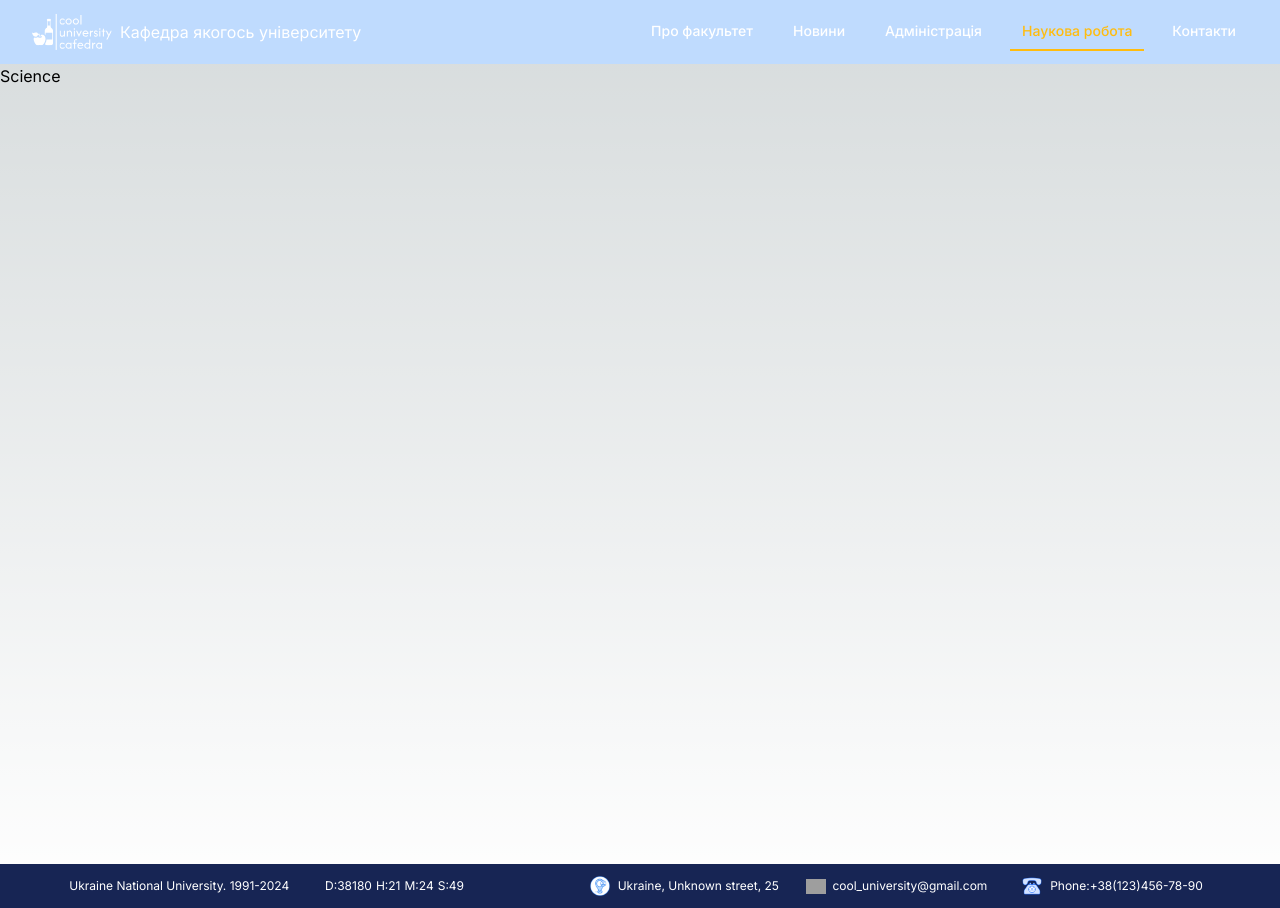
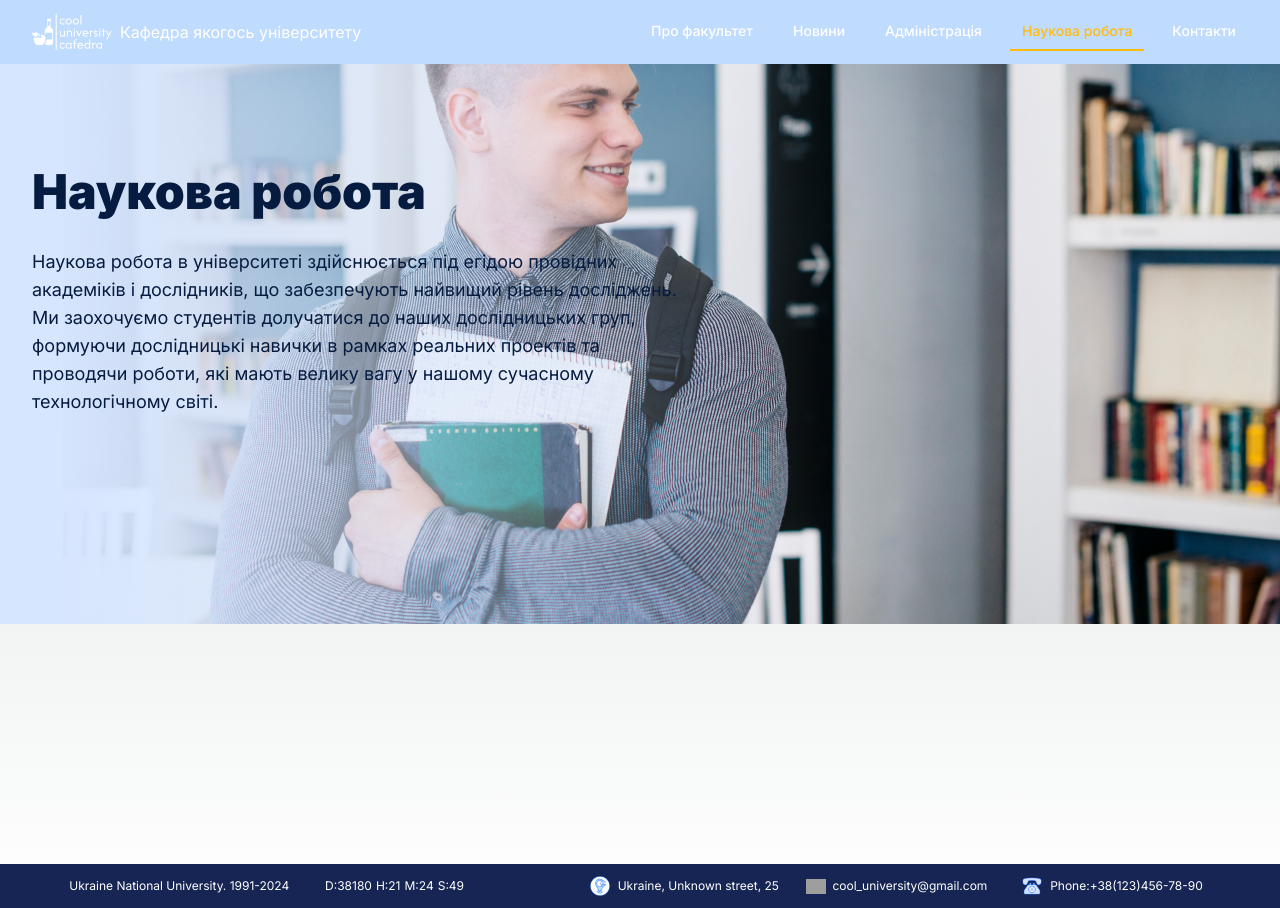
Before and after one commit to tideee2/cafedra, a Next.js app: page /science in a window 1280 px wide. Built offline with nearby package versions, Linux system fonts and the light colour scheme; grey boxes are pictures that could not be loaded.

Commit message:
add science page header, refactor common header component

```diff
--- a/eslint.config.js
+++ b/eslint.config.js
@@ -61,6 +61,7 @@ module.exports = antfu(
       'regexp/no-unused-capturing-group': 'off',
       'curly': 'off',
       'simple-import-sort/exports': 'error',
+      'no-console': 'off',
     },
   },
 )
--- a/src/app/globals.css
+++ b/src/app/globals.css
@@ -31,3 +31,7 @@ body {
     text-wrap: balance;
   }
 }
+
+:root {
+  --image-url: ''
+}
--- a/src/app/page.tsx
+++ b/src/app/page.tsx
@@ -1,10 +1,11 @@
-import MainHeaderContent from '@/components/main_page/main-header'
+import MainHeaderContent from '@/components/main_page/common-header'
 import MainPageContent from '@/components/main_page/main-page-content'
+import { mainPageHeaderInfo } from '@/constants/header'
 
 export default function Home() {
   return (
     <>
-      <MainHeaderContent />
+      <MainHeaderContent props={mainPageHeaderInfo} />
       <MainPageContent />
     </>
   )
--- a/src/app/science/page.tsx
+++ b/src/app/science/page.tsx
@@ -1,3 +1,13 @@
+// todo get this data from server
+'use client'
+
+import CommonHeaderContent from '@/components/main_page/common-header'
+import { sciencePageHeaderInfo } from '@/constants/header'
+
 export default function SciencePage() {
-  return <h1>Science</h1>
+  return (
+    <>
+      <CommonHeaderContent props={sciencePageHeaderInfo} />
+    </>
+  )
 }
--- /dev/null
+++ b/src/components/main_page/common-header.tsx
@@ -0,0 +1,28 @@
+// todo get this data from server
+'use client'
+
+import type { IHeaderInfo } from '@/interfaces/header-interfaces'
+
+export default function CommonHeaderContent({ props }: { props: IHeaderInfo }) {
+  console.log(props)
+  return (
+    <>
+      <section
+        className="bg-secondary-bg md:bg-[image:var(--image-url)] bg-no-repeat bg-right-bottom bg-none"
+        // @ts-expect-error todo find how fix error with custom css props
+        style={{ '--image-url': `url(${props.img})` }}
+      >
+        <div className="mx-auto max-w-7xl px-2 sm:px-6 lg:px-8 py-[104px] h-auto min-h-[35rem] ">
+          <div className="flex flex-col justify-between max-w-[650px]">
+            <h1 className="font-black text-5xl mb-8 text-text-primary">{props.title}</h1>
+            {
+              props.descriptionItems.map((item, index) => (
+                <p className="text-text-primary text-lg mb-3 last:mb-0" key={index}>{item.text}</p>
+              ))
+            }
+          </div>
+        </div>
+      </section>
+    </>
+  )
+}
--- a/src/components/main_page/main-header.tsx
+++ /dev/null
@@ -1,30 +0,0 @@
-// todo get this data from server
-const mainPageHeaderInfo = {
-  title: 'Вітаємо на факультеті комп\'ютерних наук та технологій',
-  descriptionItems: [
-    {
-      text: 'Факультет зосереджено на підготовці фахівців з глибоким розумінням програмування, системного аналізу і дизайну інтерфейсу.',
-    },
-    {
-      text: 'По завершенню навчання наші студенти будуть досконало володіти сучасними технологіями ІТ, мати здатність до аналітичного мислення, розуміння принципів проектування та імплементації програмного забезпечення, а також здатність адаптуватися до швидко змінюваних тенденцій у сфері ІТ.',
-    },
-  ],
-}
-export default function MainHeaderContent() {
-  return (
-    <>
-      <section className="bg-secondary-bg md:bg-[url('/images/header-bg.png')] bg-no-repeat bg-right-bottom bg-none">
-        <div className="mx-auto max-w-7xl px-2 sm:px-6 lg:px-8 py-[104px] h-auto min-h-[20rem] ">
-          <div className="flex flex-col justify-between max-w-[650px]">
-            <h1 className="font-black text-5xl mb-8 text-text-primary">{mainPageHeaderInfo.title}</h1>
-            {
-              mainPageHeaderInfo.descriptionItems.map((item, index) => (
-                <p className="text-text-primary text-lg mb-3 last:mb-0" key={index}>{item.text}</p>
-              ))
-            }
-          </div>
-        </div>
-      </section>
-    </>
-  )
-}
--- a/src/constants/header.ts
+++ b/src/constants/header.ts
@@ -1,4 +1,5 @@
 import type { IHeaderLink } from '@/interfaces/headerLink'
+import type { IHeaderInfo } from '@/interfaces/header-interfaces'
 
 export const headerLinks: IHeaderLink[] = [
   {
@@ -22,3 +23,25 @@ export const headerLinks: IHeaderLink[] = [
     href: '/contacts',
   },
 ]
+export const mainPageHeaderInfo: IHeaderInfo = {
+  title: 'Вітаємо на факультеті комп\'ютерних наук та технологій',
+  img: '/images/header-bg.png',
+  descriptionItems: [
+    {
+      text: 'Факультет зосереджено на підготовці фахівців з глибоким розумінням програмування, системного аналізу і дизайну інтерфейсу.',
+    },
+    {
+      text: 'По завершенню навчання наші студенти будуть досконало володіти сучасними технологіями ІТ, мати здатність до аналітичного мислення, розуміння принципів проектування та імплементації програмного забезпечення, а також здатність адаптуватися до швидко змінюваних тенденцій у сфері ІТ.',
+    },
+  ],
+}
+
+export const sciencePageHeaderInfo: IHeaderInfo = {
+  title: 'Наукова робота',
+  img: '/images/science_bg.png',
+  descriptionItems: [
+    {
+      text: 'Наукова робота в університеті здійснюється під егідою провідних академіків і дослідників, що забезпечують найвищий рівень досліджень. Ми заохочуємо студентів долучатися до наших дослідницьких груп, формуючи дослідницькі навички в рамках реальних проектів та проводячи роботи, які мають велику вагу у нашому сучасному технологічному світі.',
+    },
+  ],
+}
--- /dev/null
+++ b/src/interfaces/header-interfaces.ts
@@ -0,0 +1,12 @@
+export interface IHeaderLink {
+  title: string
+  href: string
+}
+
+export interface IHeaderInfo {
+  title: string
+  img: string
+  descriptionItems: {
+    text: string
+  }[]
+}
```
Also changed, not shown: public/images/science_bg.png (added).
